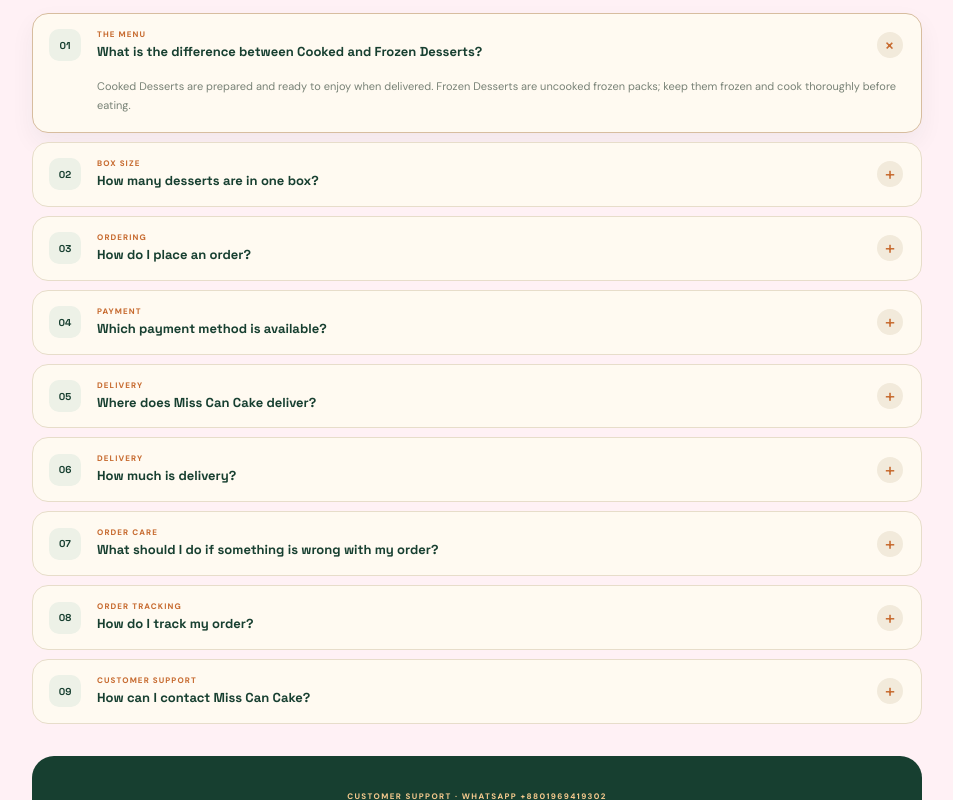
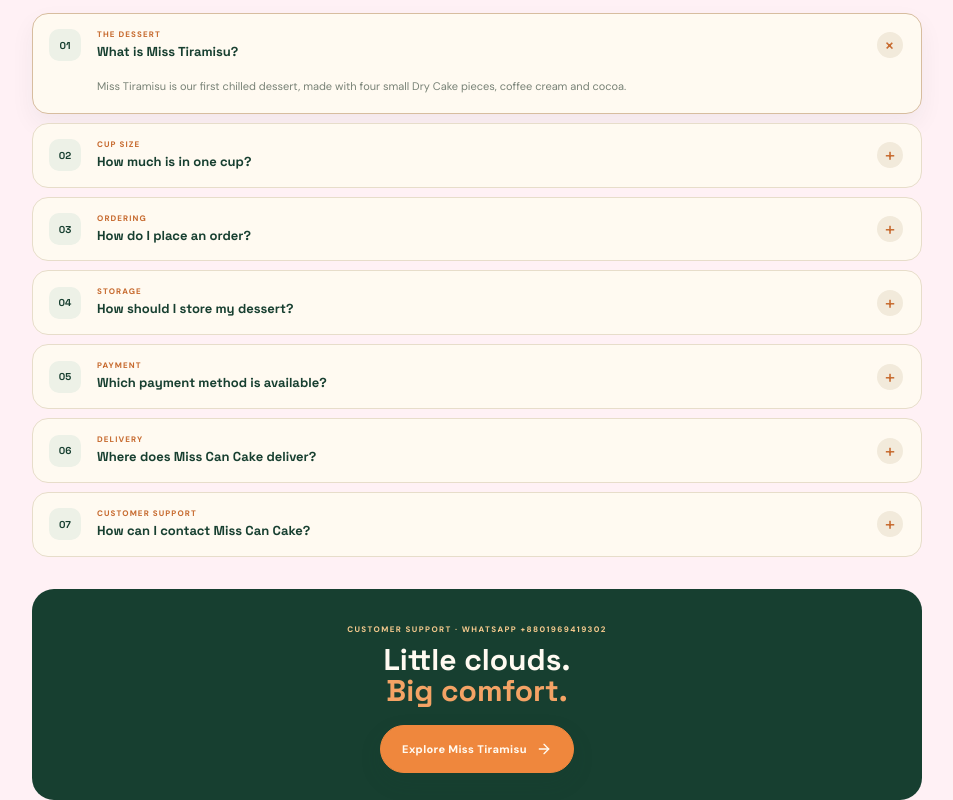
Before and after one commit to mahfzamart-beep/His-Her-Mart-2, a Next.js app: page /faq in a window 1280 px wide. Shown: the part 360-1160 px from the top of the page, without its empty margins (163-1116 px from the left). Built offline with nearby package versions, Linux system fonts and the light colour scheme.

Commit message:
Rewrite Miss Can Cake FAQs for chilled dessert cups

```diff
--- a/app/faq/page.tsx
+++ b/app/faq/page.tsx
@@ -17,16 +17,14 @@ export const metadata: Metadata = {
 };
 
 const faqs = [
-  { category: "The menu", question: "What is the difference between Cooked and Frozen Desserts?", answer: "Cooked Desserts are prepared and ready to enjoy when delivered. Frozen Desserts are uncooked frozen packs; keep them frozen and cook thoroughly before eating." },
-  { category: "Box size", question: "How many desserts are in one box?", answer: "Every Miss Can Cake box contains 6 pieces. The product card shows the price for one box." },
-  { category: "Ordering", question: "How do I place an order?", answer: "Choose a dessert favourite, tap Add to Box to continue browsing or Buy Now to go straight to delivery details. Enter your name, mobile number, full address and an active delivery area, then review the total before placing the order." },
-  { category: "Payment", question: "Which payment method is available?", answer: "Cash on Delivery is available. Pay the confirmed order total when your delivery arrives. Do not send advance payments to personal numbers." },
-  { category: "Delivery", question: "Where does Miss Can Cake deliver?", answer: "We currently deliver only in selected areas of Sylhet City. The active service areas and their delivery charges are shown on the website and at checkout." },
-  { category: "Delivery", question: "How much is delivery?", answer: "Delivery charges depend on the active Sylhet area you choose. The exact fee is shown before you place your order." },
-  { category: "Order care", question: "What should I do if something is wrong with my order?", answer: "Please check your food boxes while the delivery person is present. If anything is missing, incorrect or damaged, contact Miss Can Cake support promptly and share your order number. Clear photos can help our team understand the issue." },
-  { category: "Order tracking", question: "How do I track my order?", answer: "Open Track Order and enter the order number from your confirmation together with the same phone number used at checkout. You can see the latest order and payment status.", link: "/track-order", linkLabel: "Track an order" },
-  { category: "Customer support", question: "How can I contact Miss Can Cake?", answer: "Message our team on WhatsApp at +8801969419302. Include your order number and a short description of the issue.", link: "https://wa.me/8801969419302", linkLabel: "Chat with Miss Can Cake" },
-];
+  { category: "The dessert", question: "What is Miss Tiramisu?", answer: "Miss Tiramisu is our first chilled dessert, made with four small Dry Cake pieces, coffee cream and cocoa." },
+  { category: "Cup size", question: "How much is in one cup?", answer: "Each 120ml cup contains four small Dry Cake pieces. The product card shows the price for one cup." },
+  { category: "Ordering", question: "How do I place an order?", answer: "Choose Miss Tiramisu, tap Add to Cup or Buy Now, then enter your name, mobile number, full address and an active delivery area. Review the total before placing the order." },
+  { category: "Storage", question: "How should I store my dessert?", answer: "Keep Miss Tiramisu refrigerated and enjoy chilled. Do not leave it at room temperature for extended periods." },
+  { category: "Payment", question: "Which payment method is available?", answer: "Cash on Delivery is available. Pay the confirmed order total when your delivery arrives." },
+  { category: "Delivery", question: "Where does Miss Can Cake deliver?", answer: "We currently deliver only in selected areas of Sylhet City. Active service areas and delivery charges are shown on the website and at checkout." },
+  { category: "Customer support", question: "How can I contact Miss Can Cake?", answer: "Message our team on WhatsApp at +8801969419302. Include your order number and a short description of the issue.", link: "https://wa.me/8801969419302", linkLabel: "Chat with Miss Can Cake" }
+];;
 
 export default function FaqPage() {
   return (
@@ -61,7 +59,7 @@ export default function FaqPage() {
       <footer className="faq-footer">
         <p className="eyebrow">CUSTOMER SUPPORT · WHATSAPP +8801969419302</p>
         <h2>Little clouds.<br/><em>Big comfort.</em></h2>
-        <Link className="primary-btn" href="/">Explore the dessert menu <ArrowRight size={16} /></Link>
+        <Link className="primary-btn" href="/">Explore Miss Tiramisu <ArrowRight size={16} /></Link>
       </footer>
     </main>
   );
```
